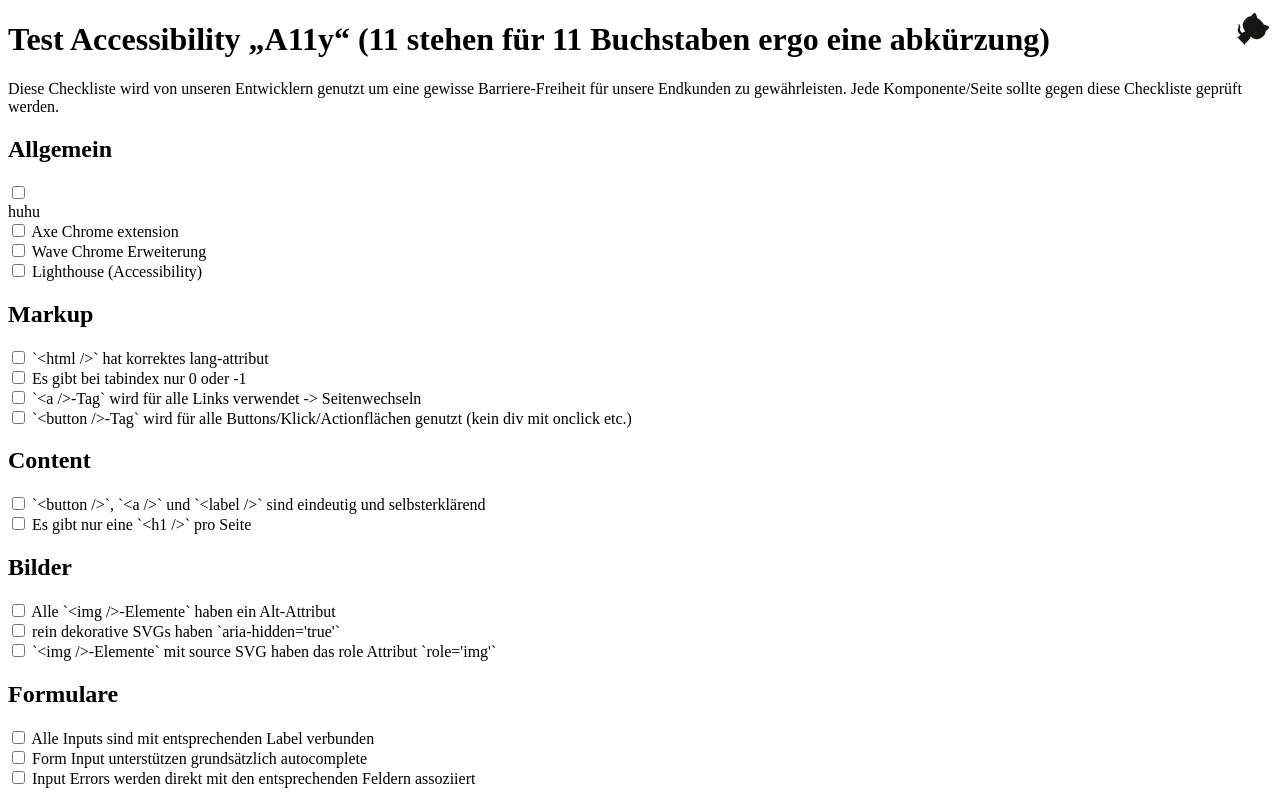
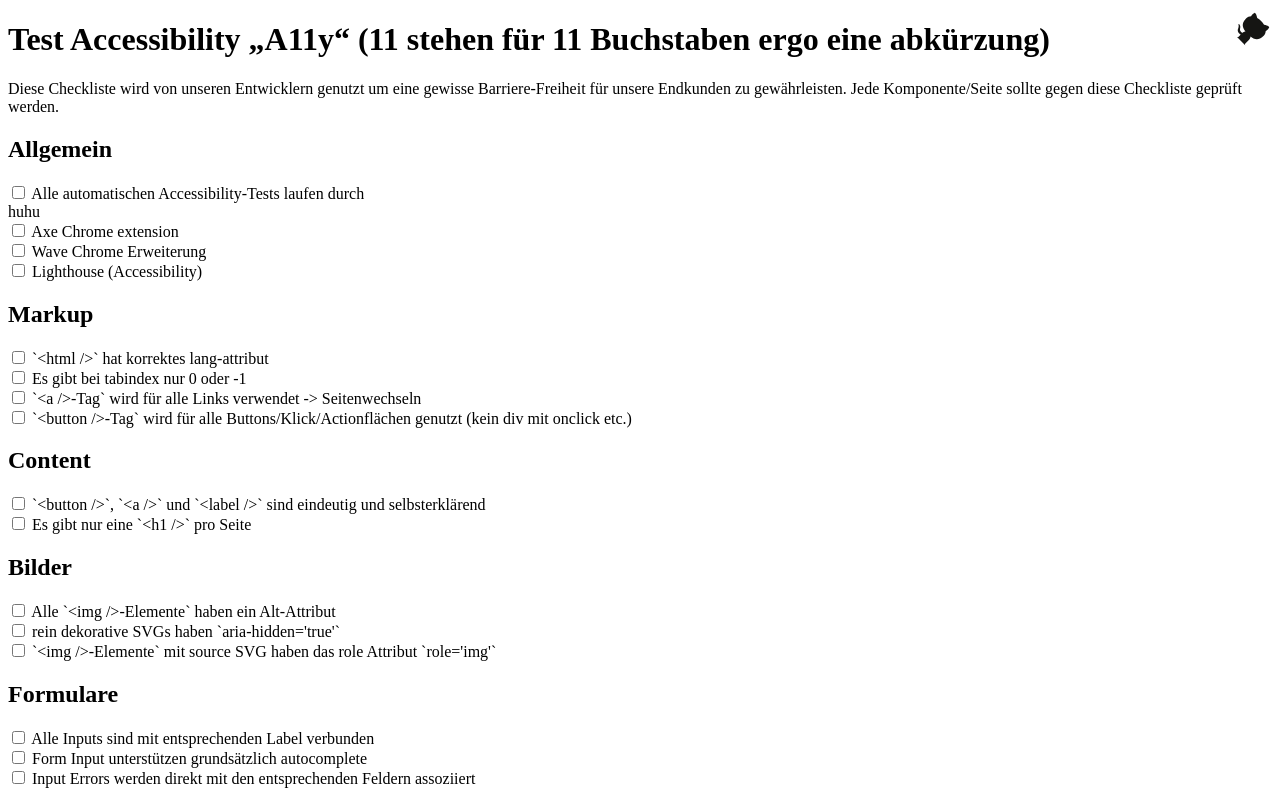
Before and after one commit to Neofonie/a11y, a SvelteKit app: page / in a window 1280 px wide. Shown: the top 800 px of the page. Built offline with nearby package versions, Linux system fonts and the light colour scheme.

Commit message:
Refactor +page.svelte to use StoredCheckbox component for auto-tests checkbox and add label slot

```diff
--- a/src/lib/components/stored-checkbox.svelte
+++ b/src/lib/components/stored-checkbox.svelte
@@ -9,7 +9,8 @@
 
 <div>
 <StoredInput {key} let:value let:handleChange>
-  <Checkbox {value} on:change={handleChange}>{label}</Checkbox>
+  <Checkbox {value} on:change={handleChange} label={label}></Checkbox>
+  <slot></slot>
   <slot name="named" />
 </StoredInput>
 </div>
--- a/src/routes/+page.svelte
+++ b/src/routes/+page.svelte
@@ -1,8 +1,5 @@
 <script lang="ts">
   import StoredCheckbox from "$lib/components/stored-checkbox.svelte";
-  // import StoredInput from "$lib/stored-input.svelte";
-  // import Checkbox from "$lib/checkbox.svelte";
-  // import Checkbox from '$lib/components/checkbox.svelte';
   import Github from "$lib/components/github.svelte";
 </script>
 
@@ -20,8 +17,7 @@
 
 <h2>Allgemein</h2>
 
-<StoredCheckbox key="auto-tests">
-  Alle automatischen Accessibility-Tests laufen durch
+<StoredCheckbox key="auto-tests" label="Alle automatischen Accessibility-Tests laufen durch">
   <div slot="named">huhu</div>
 </StoredCheckbox>
 
```
